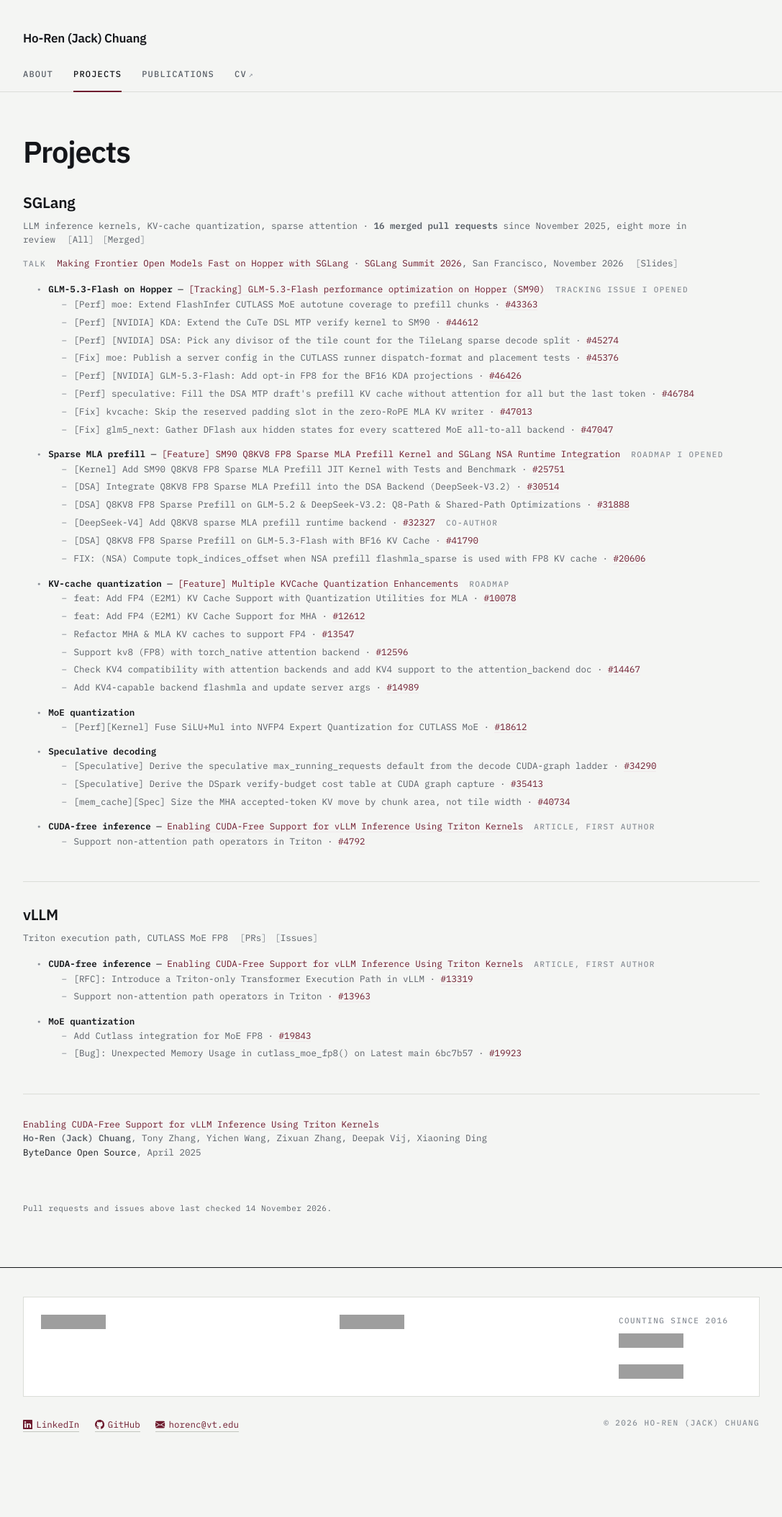
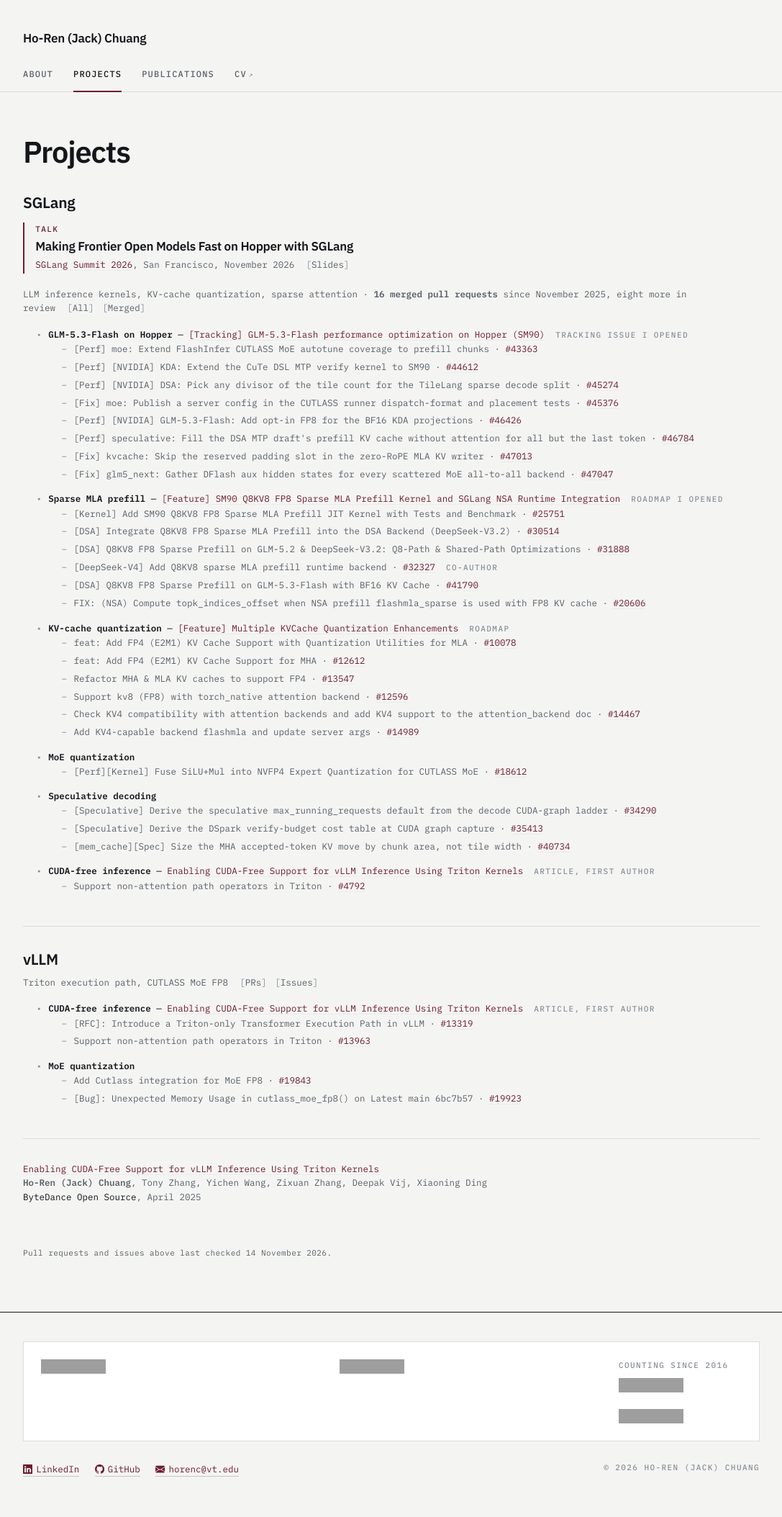
Before and after one commit to JackChuang/JackChuang.github.io, a Jekyll site: the page built from projects.html, in a window 1280 px wide. Shown: the whole page at 72% size, without its empty margins (96-1183 px from the left). Built offline with Jekyll 4.4.1, drawn with Linux system fonts in a browser that asks for light colours; before the commit the page ends 2045 px from its top, so only the background shows below that; grey boxes are pictures that could not be loaded.

Commit message:
Lead the SGLang block with the Summit talk
The talk sat between the pull-request summary and the workstreams as one more
small grey mono line, set like the rows around it. It outranks all of them: it
is the only item on the page that is a talk at the project's own summit.

It now comes straight after the SGLang heading, before the pull-request
summary, which in turn reads as the introduction to the list below it. It is
set the way a paper is on the Publications page: the sans title is the link,
the venue line sits beneath. The accent rule and an accent "Talk" label mark it
as the block's lead. The site spends that colour only on what is current or
matters most, and accent on paper clears AA where the grey label does not.

Checked at 1280px and at a true 390px viewport: no overflow, the title wraps
cleanly, and the rule runs the height of the entry.

```diff
--- a/assets/css/site.css
+++ b/assets/css/site.css
@@ -445,6 +445,20 @@ hr.rule {
 .row__body ul { margin: 0 0 0.9rem; padding-left: 1.15rem; }
 .row__body li { margin-bottom: 0.3rem; }
 
+/* A highlighted entry at the head of a block — the SGLang Summit talk. Set
+   like a paper on Publications (sans title as the link, mono venue line), and
+   marked with the accent: the site spends that colour only on what is current
+   or matters most, and this outranks every row beneath it. Accent on paper
+   measures well above AA, so the label is legible where the grey .label is not. */
+.talk {
+  margin: 0.9rem 0 1.2rem;
+  padding: 0.1rem 0 0.15rem 0.95rem;
+  border-left: 2px solid var(--accent);
+}
+.talk .label { display: block; color: var(--accent); }
+.talk h3 { margin: 0.25rem 0 0; }
+.talk .cite { margin-top: 0.3rem; }
+
 /* citation line for publications */
 .cite {
   display: block;
--- a/projects.html
+++ b/projects.html
@@ -141,6 +141,26 @@ updated: 2026-11-14
 <div class="row row--plain{% unless grouped %} row--lead{% endunless %}">
   <div class="row__body">
     <h2><a href="{{ sg }}" target="_blank" rel="noopener">SGLang</a></h2>
+    {%- comment -%}
+      The talk leads the block: it outranks any single pull request. So it
+      comes before the pull-request summary, and it is set the way a paper is
+      on the Publications page — the title is the link, the venue line sits
+      beneath — with the accent rule the site keeps for what matters most.
+    {%- endcomment -%}
+    <div class="talk">
+      <span class="label">Talk</span>
+      <h3><a href="{{ talk_href }}" target="_blank" rel="noopener">Making Frontier Open Models Fast on Hopper with SGLang</a></h3>
+      <span class="cite">
+        <em><a href="{{ talk_agenda }}" target="_blank" rel="noopener">SGLang Summit 2026</a></em>, San Francisco, November 2026
+        {%- if talk_slides != "" or talk_video != "" %}
+        <span class="reflinks">
+          {%- if talk_slides != "" %}<a href="{{ talk_slides }}" target="_blank" rel="noopener">Slides</a>{% endif %}
+          {%- if talk_video != "" %}<a href="{{ talk_video }}" target="_blank" rel="noopener">Video</a>{% endif %}
+        </span>
+        {%- endif %}
+      </span>
+    </div>
+
     <span class="cite">
       LLM inference kernels, KV-cache quantization, sparse attention &middot;
       <strong>16 merged pull requests</strong> since November 2025, eight more in review
@@ -157,18 +177,6 @@ updated: 2026-11-14
         <a href="{{ sg }}/issues?q=is%3Apr+{{ mine }}" target="_blank" rel="noopener">All</a>
         <a href="{{ sg }}/issues?q=is%3Apr+is%3Amerged+{{ mine }}" target="_blank" rel="noopener">Merged</a>
       </span>
-    </span>
-
-    <span class="cite" style="margin-top:0.85rem">
-      <span class="label">Talk</span>&nbsp;
-      <a href="{{ talk_href }}" target="_blank" rel="noopener">Making Frontier Open Models Fast on Hopper with SGLang</a>
-      &middot; <em><a href="{{ talk_agenda }}" target="_blank" rel="noopener">SGLang Summit 2026</a></em>, San Francisco, November 2026
-      {%- if talk_slides != "" or talk_video != "" %}
-      <span class="reflinks">
-        {%- if talk_slides != "" %}<a href="{{ talk_slides }}" target="_blank" rel="noopener">Slides</a>{% endif %}
-        {%- if talk_video != "" %}<a href="{{ talk_video }}" target="_blank" rel="noopener">Video</a>{% endif %}
-      </span>
-      {%- endif %}
     </span>
 
     <ul class="detail" style="margin-top:1rem">
```
